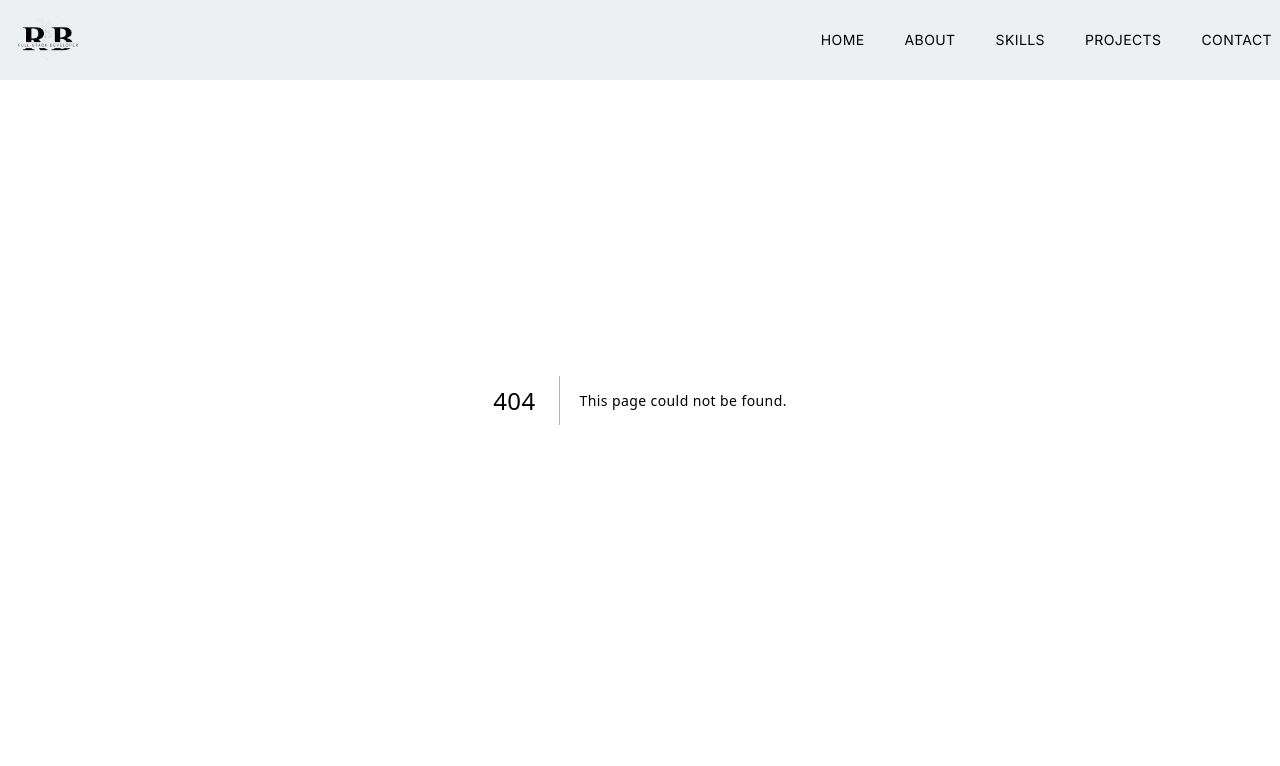
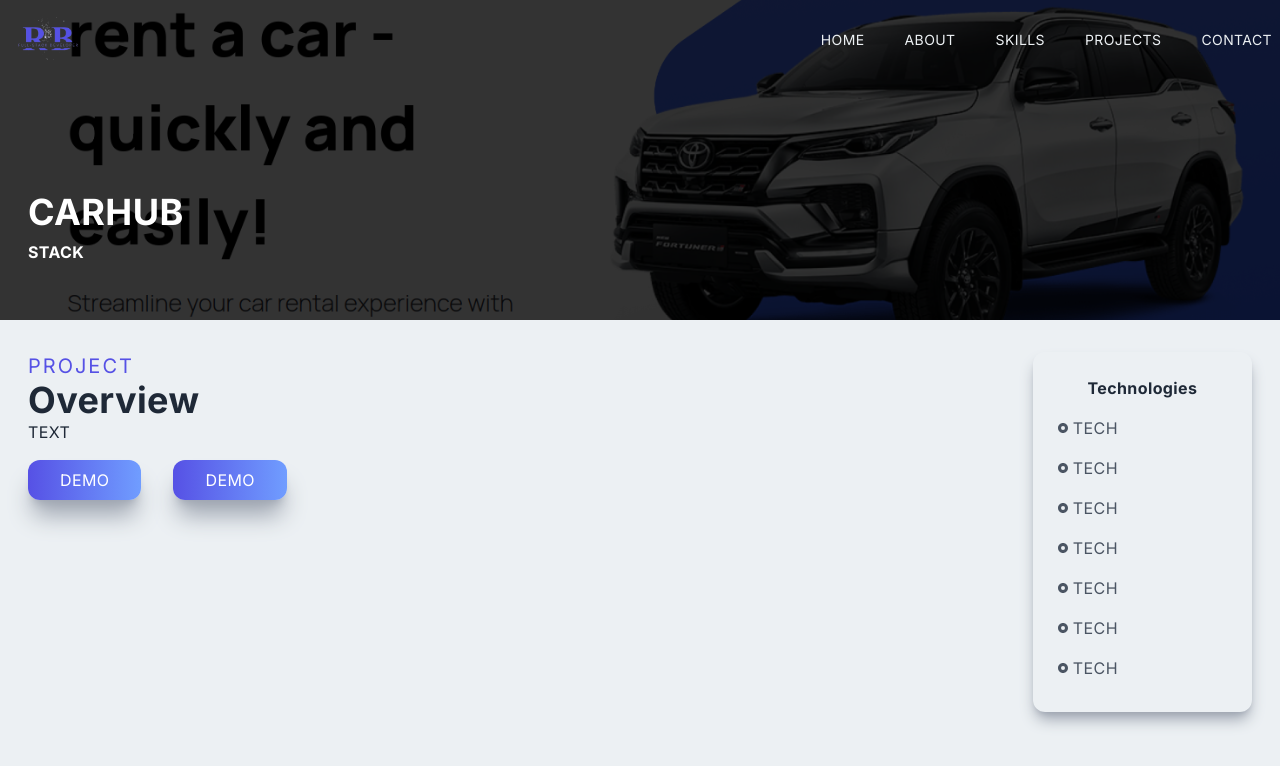
Before and after one commit to RaphaelBorba/new_portfolio, a Next.js app: page /project/carhub in a window 1280 px wide. Before the commit this address had no page. Shown: the top 766 px of the page. Built offline with nearby package versions, Linux system fonts and the light colour scheme.

Commit message:
add: projects pages

```diff
--- a/src/app/globals.css
+++ b/src/app/globals.css
@@ -2,6 +2,9 @@
 @tailwind components;
 @tailwind utilities;
 
+html{
+    scroll-behavior: smooth;
+}
 
 @layer base{
     body{
@@ -38,7 +41,7 @@
 /* HEADER DESKTOP */
 
 .header__desktop{
-    @apply flex h-full bg-gray-light w-full items-center justify-between px-2 2xl:px-16
+    @apply flex h-full  w-full items-center justify-between px-2 2xl:px-16
 }
 
 .header__desktop__li{
--- /dev/null
+++ b/src/app/project/[projectName]/page.tsx
@@ -0,0 +1,53 @@
+import Image from "next/image";
+import { RiRadioButtonFill} from "react-icons/ri"
+
+interface IProps {
+    params: any
+}
+
+export default function ProjectScreen({ params }: IProps) {
+
+
+    return (
+        <main className="w-full">
+            <div className="relative h-[30vh] w-screen px-10 lg:h-[40vh]">
+                <div className="absolute left-0 top-0 z-10 h-[30vh] w-full bg-black/80 lg:h-[40vh]" />
+                <Image
+                    src={`/projects/${params.projectName}.png`}
+                    alt="projectImage"
+                    fill
+                    objectFit="cover"
+                    className="absolute z-[1]"
+                />
+                <div className=" absolute inset-x-[50%] top-[70%] z-20 w-full max-w-[1240px] translate-x-[-50%] translate-y-[-50%] p-2 text-white">
+                    <h2 className="py-2">{"CARHUB"}</h2>
+                    <h3>{"STACK"}</h3>
+                </div>
+            </div>
+            <div className="mx-auto grid max-w-[1240px] gap-8 p-2 pt-8 md:grid-cols-5">
+                <div className="col-span-4 ">
+                    <p className="section__first__title">Project</p>
+                    <h2>Overview</h2>
+                    <p>{"TEXT"}</p>
+                    <button className="mr-8 mt-4 px-8 py-2">Demo</button>
+                    <button className="mt-4 px-8 py-2">Demo</button>
+                </div>
+            <div className="col-span-4 rounded-xl p-4 shadow-lg shadow-gray-400 md:col-span-1">
+                <div className="p-2">
+                    <p className="pb-2 text-center font-bold">Technologies</p>
+                    <div className="grid-cols-3 md:grid-cols-1">
+                        <p className="flex items-center py-2 text-gray-600"><RiRadioButtonFill className="pr-1"/>{"TECH"}</p>
+                        <p className="flex items-center py-2 text-gray-600"><RiRadioButtonFill className="pr-1"/>{"TECH"}</p>
+                        <p className="flex items-center py-2 text-gray-600"><RiRadioButtonFill className="pr-1"/>{"TECH"}</p>
+                        <p className="flex items-center py-2 text-gray-600"><RiRadioButtonFill className="pr-1"/>{"TECH"}</p>
+                        <p className="flex items-center py-2 text-gray-600"><RiRadioButtonFill className="pr-1"/>{"TECH"}</p>
+                        <p className="flex items-center py-2 text-gray-600"><RiRadioButtonFill className="pr-1"/>{"TECH"}</p>
+                        <p className="flex items-center py-2 text-gray-600"><RiRadioButtonFill className="pr-1"/>{"TECH"}</p>
+                    </div>
+                </div>
+
+            </div>
+            </div>
+        </main>
+    )
+}
--- a/src/app/project/page.tsx
+++ /dev/null
@@ -1,10 +0,0 @@
-
-
-export default function ProjectScreen(){
-
-    return(
-        <main>
-
-        </main>
-    )
-}
--- a/src/components/Headers/DesktopHeader.tsx
+++ b/src/components/Headers/DesktopHeader.tsx
@@ -1,49 +1,50 @@
-import { handleScroll } from "@/utils";
 import Image from "next/image";
-import { useRouter } from "next/navigation";
+import Link from "next/link";
+import { usePathname } from "next/navigation";
+import { useEffect, useState } from "react";
 import { AiOutlineMenu } from 'react-icons/ai'
-
 
 export default function DesktopHeader({ handleNav }: { handleNav: () => void }) {
 
-    const router = useRouter()
+    const router = usePathname()
+    const [pathName, setPathName] = useState("")
 
-    const checkScroll = (tagId: string) => {
-        const bool = handleScroll(tagId)
-        if (!bool) {
-            router.push("/")
-            setTimeout(() => handleScroll(tagId), 300)
-        }
-    }
+
+    useEffect(() => {
+        setPathName(router)
+
+      }, [router]);
 
     return (
-        <div className="header__desktop">
+        <div className={`header__desktop ${pathName === "/" && "bg-gray-light"}`}>
+            <Link href="/#main">
                 <Image
-                onClick={() => checkScroll("main")}
+                    className="cursor-pointer"
                     alt="logo"
                     src="/rb.png"
                     width={80}
                     height={80}
                 />
+            </Link>
             <div>
-                <ul className="hidden md:flex">
-                    <li onClick={() => checkScroll("main")} className="header__desktop__li">
-                        Home
-                    </li>
-                    <li onClick={() => checkScroll("about")} className="header__desktop__li">
-                        About
-                    </li>
-                    <li onClick={() => checkScroll("skills")} className="header__desktop__li">
-                        Skills
-                    </li>
-                    <li onClick={() => checkScroll("projects")} className="header__desktop__li">
-                        Projects
-                    </li>
-                    <li onClick={() => checkScroll("contact")} className="header__desktop__li">
-                        Contact
-                    </li>
+                <ul className={`hidden md:flex ${pathName !== "/" && "text-gray-light"}`}>
+                    <Link href="/#main">
+                        <li className="header__desktop__li">Home</li>
+                    </Link>
+                    <Link href="/#about">
+                        <li className="header__desktop__li">About</li>
+                    </Link>
+                    <Link href="/#skills">
+                        <li className="header__desktop__li">Skills</li>
+                    </Link>
+                    <Link href="/#projects">
+                        <li className="header__desktop__li">Projects</li>
+                    </Link>
+                    <Link href="/#contact">
+                        <li className="header__desktop__li">Contact</li>
+                    </Link>
                 </ul>
-                <div onClick={handleNav} className="md:hidden">
+                <div onClick={handleNav} className={`md:hidden ${pathName !== "/" && "text-gray-light"}`}>
                     <AiOutlineMenu size={25} />
                 </div>
             </div>
--- a/src/components/Headers/MobileHeader.tsx
+++ b/src/components/Headers/MobileHeader.tsx
@@ -2,20 +2,9 @@ import Image from "next/image";
 import { AiOutlineClose, AiOutlineMail } from 'react-icons/ai'
 import { FaGithub, FaLinkedinIn } from 'react-icons/fa'
 import { BsFillPersonLinesFill } from 'react-icons/bs'
-import { handleScroll } from "@/utils";
-import { useRouter } from "next/navigation";
+import Link from "next/link";
 
 export default function MobileHeader({ nav, handleNav }: { nav: boolean, handleNav: () => void }) {
-    const router = useRouter()
-
-    const handleClickToScroll = (tagId: string) => {
-        handleNav()
-        const bool = handleScroll(tagId)
-        if (!bool) {
-            router.push("/")
-            setTimeout(() => handleScroll(tagId), 300)
-        }
-    }
 
     return (
         <div className={nav ? "header__mobile" : ""}>
@@ -24,13 +13,15 @@ export default function MobileHeader({ nav, handleNav }: { nav: boolean, handleN
                     : "fixed left-[-100%] top-0 p-10  duration-500 ease-in"}>
                 <div>
                     <div className="flex w-full items-center justify-between">
+                        <Link href="/#main">
                             <Image
-                            onClick={() => handleClickToScroll("main")}
+                                onClick={handleNav}
                                 alt="logo"
                                 src="/rb.png"
                                 width={85}
                                 height={85}
                             />
+                        </Link>
                         <div onClick={handleNav} className="cursor-pointer rounded-full p-3 shadow-lg shadow-gray-400">
                             <AiOutlineClose />
                         </div>
@@ -41,11 +32,21 @@ export default function MobileHeader({ nav, handleNav }: { nav: boolean, handleN
                 </div>
                 <div className="flex flex-col py-4">
                     <ul className="uppercase">
-                        <li onClick={() => handleClickToScroll("main")} className="py-4 text-sm">Home</li>
-                        <li onClick={() => handleClickToScroll("about")} className="py-4 text-sm">About</li>
-                        <li onClick={() => handleClickToScroll("skills")} className="py-4 text-sm">Skills</li>
-                        <li onClick={() => handleClickToScroll("projects")} className="py-4 text-sm">Projects</li>
-                        <li onClick={() => handleClickToScroll("contact")} className="py-4 text-sm">Contact</li>
+                        <Link href="/#main">
+                            <li onClick={handleNav} className="py-4 text-sm">Home</li>
+                        </Link>
+                        <Link href="/#about">
+                            <li onClick={handleNav} className="py-4 text-sm">About</li>
+                        </Link>
+                        <Link href="/#skills">
+                            <li onClick={handleNav} className="py-4 text-sm">Skills</li>
+                        </Link>
+                        <Link href="/#projects">
+                            <li onClick={handleNav} className="py-4 text-sm">Projects</li>
+                        </Link>
+                        <Link href="/#contact">
+                            <li onClick={handleNav} className="py-4 text-sm">Contact</li>
+                        </Link>
                     </ul>
                     <div className="pt-40">
                         <p className="uppercase tracking-widest text-purple-dark">Let&apos;s connect</p>
--- a/src/components/Projects/ProjectCard.tsx
+++ b/src/components/Projects/ProjectCard.tsx
@@ -6,6 +6,7 @@ interface IProps {
         title: string;
         stack: string;
         imgPath: string;
+        pagePath:string;
     }
 }
 
@@ -24,7 +25,7 @@ export default function ProjectCard({ data }: IProps) {
             <div className="project__card__info__box group-hover:block">
                 <h3 className="text-center text-2xl tracking-wider text-white">{data.title}</h3>
                 <p className="pb-4 pt-2 text-center text-white">{data.stack}</p>
-                <Link href="/">
+                <Link href={`/project/${data.pagePath}`}>
                     <p className="project__card__info__button">More Info</p>
                 </Link>
             </div>
--- a/src/components/Skills.tsx
+++ b/src/components/Skills.tsx
@@ -5,7 +5,7 @@ import SkillCard from "./Skills/SkillCard";
 export default function Skills() {
 
     return (
-        <section id="skills" className="w-full scroll-mt-24 p-2 md:scroll-mt-0 lg:h-screen">
+        <section id="skills" className="w-full scroll-mt-24 p-2 md:scroll-mt-20 lg:h-screen">
             <div className="mx-auto flex h-full max-w-[1240px] flex-col justify-center">
                 <p className="section__first__title">{skillsData.sectionTitle}</p>
                 <h2 className="py-4">{skillsData.title}</h2>
```
Also changed, not shown: src/constants/index.ts (+6 -3 lines), public/rb.png. Lines whose indentation alone changed are shown as unchanged.
